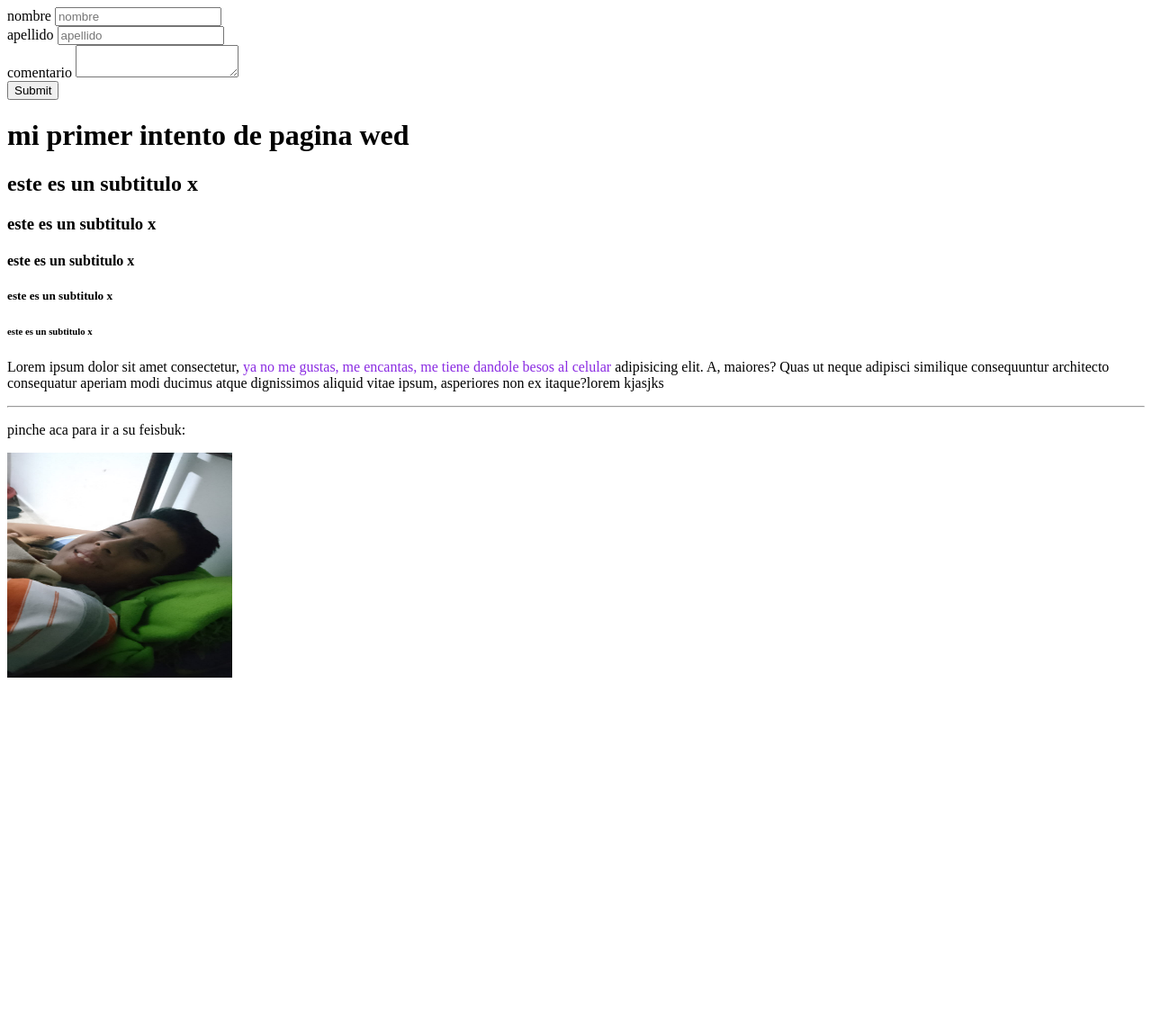
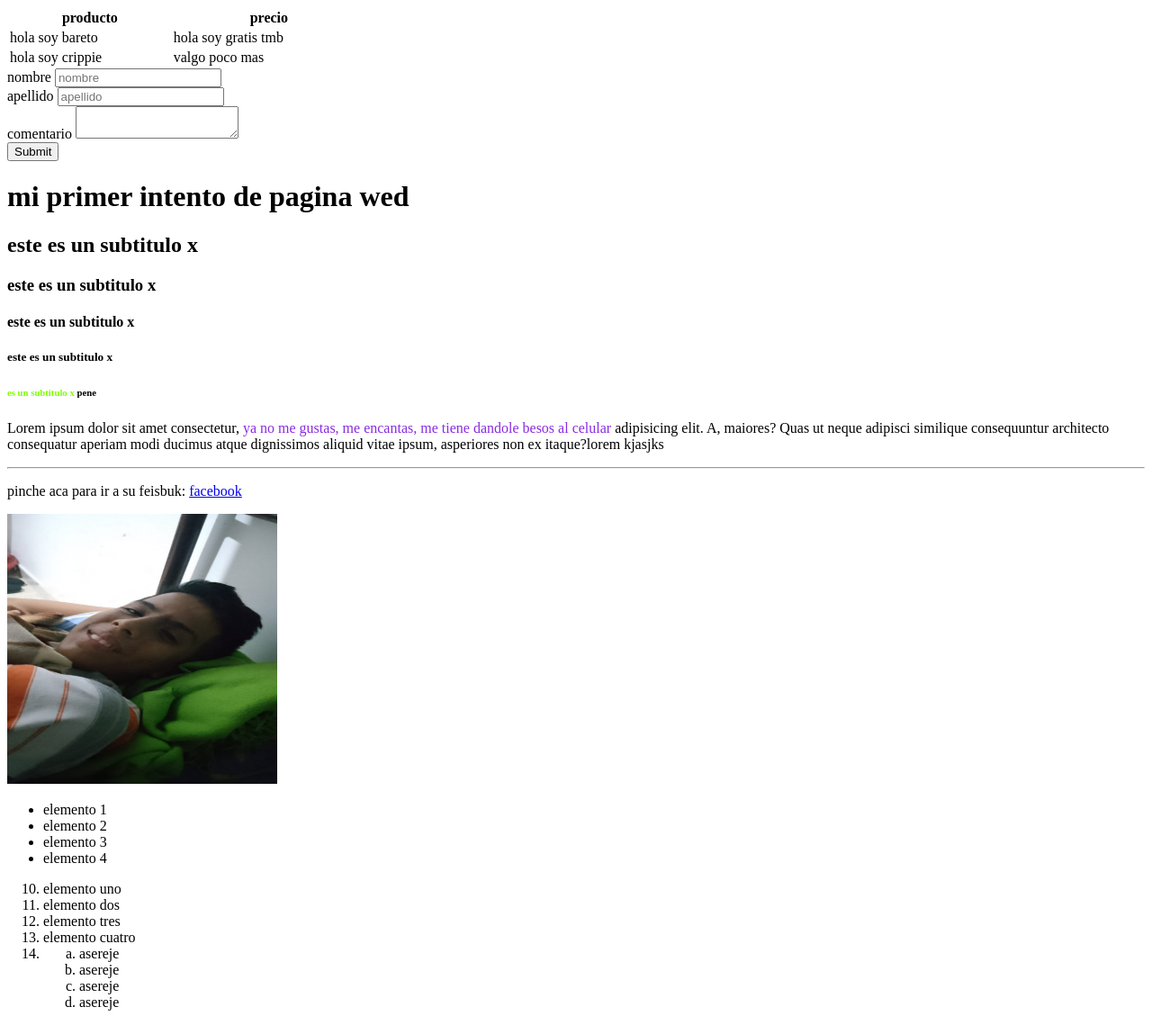
Before and after one commit to andersonea19/practicapagina, a plain HTML site: page index.html in a window 1280 px wide. Shown: the whole page at 90% size. Before the commit the page ends 800 px from the top, so only its background shows below. Drawn offline with Linux system fonts and the light colour scheme.

Commit message:
un segundo avance

```diff
--- a/index.html
+++ b/index.html
@@ -3,11 +3,28 @@
 <head>
     <meta charset="UTF-8">
     <meta name="viewport" content="width=device-width, initial-scale=1.0">
-    <title>Document</title>
+    <link rel="stylesheet" href="style.css">
+    <title>formulario</title>
 </head>
 <body>
+
+<table style="width: 400px;">
+    <tr>
+        <th>producto</th>
+        <th>precio</th>
+    </tr>
+    <tr>
+        <td>hola soy bareto</td>
+        <td>hola soy gratis tmb</td>
+    </tr>
+    <tr>
+        <td>hola soy crippie</td>
+        <td>valgo poco mas</td>
+    </tr>
+</table>
+
     <form action="/formulario" method="post">
-        <label for="nombre">nombre</label>
+        <label for="nombre">nombre</label >
         <input type="text" id="nombre" name="nombre" placeholder="nombre">
         <br>
         <label for="apellido">apellido</label>
@@ -23,7 +40,7 @@
     <h3>este es un subtitulo x</h3>
     <h4>este es un subtitulo x</h4>
     <h5>este es un subtitulo x</h5>
-    <h6>este es un subtitulo x</h6>
+    <h6><span style="color: chartreuse;">es un subtitulo x</span> pene</h6>
     <p>
     Lorem ipsum dolor sit amet consectetur,<span style="color: blueviolet;"> ya no me gustas, me encantas, me tiene
     dandole besos al celular</span> adipisicing elit. A, maiores? Quas ut neque adipisci
@@ -32,8 +49,37 @@
     </p>
 
     <hr>
-    <p>pinche aca para ir a su feisbuk: </p>
-    <a target="_blank" href="https://www.facebook.com.co"></a>
-    <img src="img/sebasrandom.jpg" alt="foto sebitas" width="250" height="250">
+    <p>
+        pinche aca para ir a su feisbuk:
+        <a target="_blank" href="https://www.facebook.com.co">facebook</a>
+    </p>
+
+    <img src="img/sebasrandom.jpg" alt="foto sebitas">
+
+
+    <!--ul es una lista que no es ordenada-->
+    <ul>
+        <li>elemento 1</li>
+        <li>elemento 2</li>
+        <li>elemento 3</li>
+        <li>elemento 4</li>
+    </ul>
+
+    <!--ol es una lista que es ordenada-->
+
+    <ol>
+        <li value="10">elemento uno</li>
+        <li>elemento dos</li>
+        <li>elemento tres</li>
+        <li>elemento cuatro</li>
+        <li>
+            <ol>
+            <li style="list-style-type: lower-alpha; ">asereje</li>
+            <li style="list-style-type: lower-alpha;">asereje</li>
+            <li style="list-style-type: lower-alpha;">asereje</li>
+            <li style="list-style-type: lower-alpha;">asereje</li>
+            </ol>
+        </li>
+    </ol>
 </body>
 </html>
--- a/style.css
+++ b/style.css
@@ -0,0 +1,5 @@
+img {
+    width: 300px;
+    height: 300px;
+    box-shadow: 5 5 10px 10px black;
+}
```
